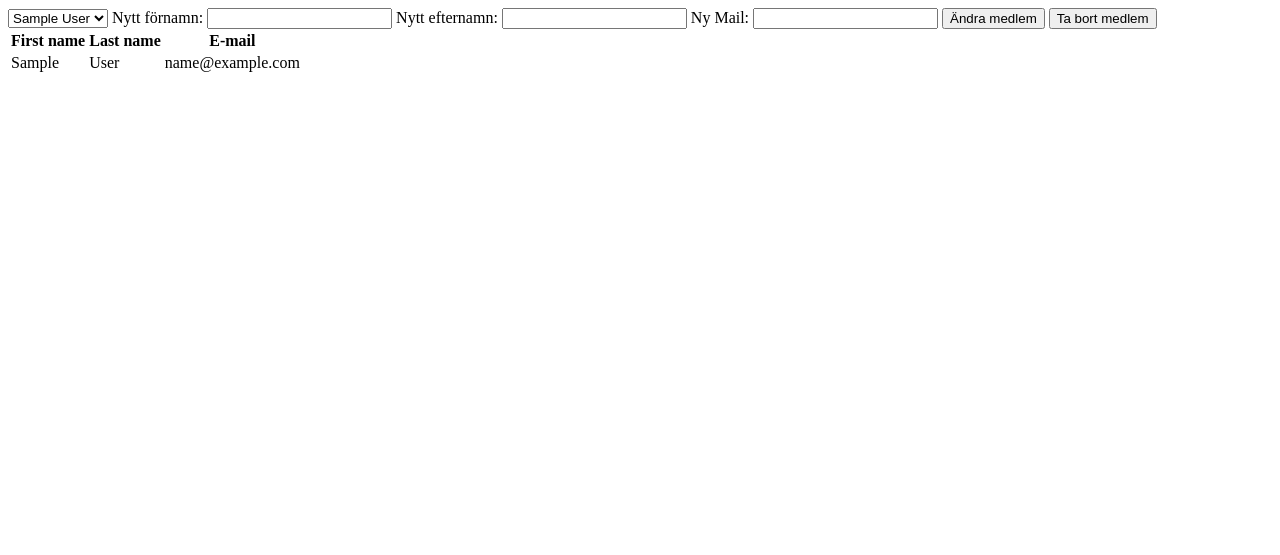
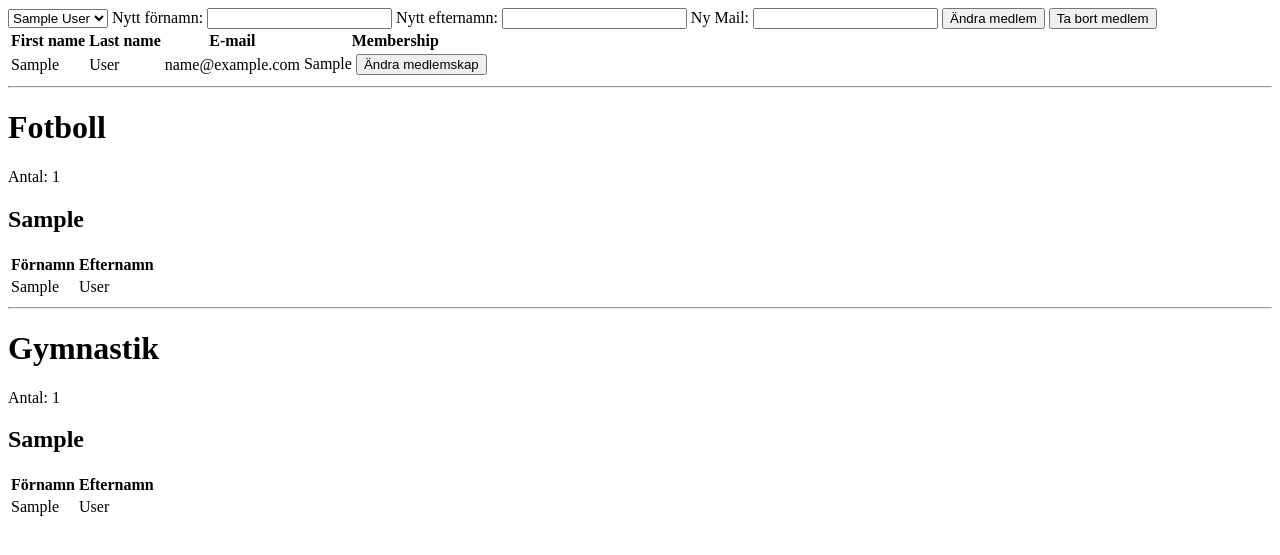
Before and after one commit to KristofferHellenas/ik_svalan, a PHP site: page /hoffa.php in a window 1280 px wide. Shown: the top 555 px of the page. Run offline with PHP 8.4, Linux system fonts and the light colour scheme; tables that the repository leaves empty or names only in its code hold one stand-in row (values such as "Sample post").

Commit message:
Uppdaterering skriver ut tabeller

```diff
--- a/hoffa.php
+++ b/hoffa.php
@@ -10,13 +10,52 @@ $dbh = new PDO('mysql:dbname=ik svalan;host=localhost', $user, $pw);
 
 $members = [];
 
+// Databas
 foreach($dbh->query("SELECT * FROM medlemmar") as $row){
   $members[] = $row;
 }
 
+// Hämta alla fotbolls lag
+$fotballteams = [];
+foreach($dbh->query("SELECT * FROM fotboll") as $row){
+  $fotballteams[] = $row;
+}
+
+
+// Hämta alla fotbollsspelare
+$fotballmembers = [];
+
+foreach($dbh->query("SELECT * FROM `medlemmar`
+JOIN fotboll_medlemmar
+ON fotboll_medlemmar.medlem_id = medlemmar.id
+JOIN fotboll
+ON fotboll.id = fotboll_medlemmar.fotboll_id
+") as $row){
+  $fotballmembers[] = $row;
+}
+
+// Hämta alla gymnastik grupper
+$gymgroups = [];
+foreach($dbh->query("SELECT * FROM gymnastik") as $row){
+  $gymgroups[] = $row;
+}
+
+// Hämta alla gymnaster
+$gymmembers = [];
+
+foreach($dbh->query("SELECT * FROM `medlemmar`
+JOIN gymnastik_medlemmar
+ON gymnastik_medlemmar.medlem_id = medlemmar.id
+JOIN gymnastik
+ON gymnastik.id = gymnastik_medlemmar.gymnastik_id
+") as $row){
+  $gymmembers[] = $row;
+}
+
+// Hämta
 
 // echo '<pre>';
-// var_dump($members);
+// var_dump($fotballmembers);
 // echo '</pre>';
 
 // Ändra medlem
@@ -86,12 +125,47 @@ if(isset($_POST['deletemember'])){
   <th>First name</th>
   <th>Last name</th>
   <th>E-mail</th>
+  <th>Membership</th>
   </tr>
   <?php
       foreach($members as $member){
-        echo '<tr><td>' . $member['first_name'] . '</td><td>' . $member['last_name'] . '</td><td>' . $member['e_mail'] . '</td></tr>';
+        echo '<tr><td>' . $member['first_name'] . '</td><td>' . $member['last_name'] . '</td><td>' . $member['e_mail'] . '</td><td>' . $member['membership'] . ' <input type="submit" name="' . $member['id'] . '" value="Ändra medlemskap"></td></tr>';
       }
   ?>
   </table>
+  <hr>
+  <h1>Fotboll</h1>
+  <?php
+  echo 'Antal: ' . count($fotballmembers);
+    foreach($fotballteams as $team){
+      echo '<table>';
+      echo '<h2>' . $team['grupp'] . '</h2>';
+      echo '<tr><th>Förnamn</th><th>Efternamn</th></tr>';
+
+        foreach($fotballmembers as $fotballmember){
+          if($fotballmember['grupp'] == $team['grupp']){
+            echo '<tr><td>' . $fotballmember['first_name'] . '</td><td>' . $fotballmember['last_name'] . '</td></tr>';
+          }
+        }
+
+      echo '</table>';
+    }
+  ?>
+  <hr>
+  <h1>Gymnastik</h1>
+    <?php
+    echo 'Antal: ' . count($gymmembers);
+    foreach($gymgroups as $gymgroup){
+      echo '<table>';
+      echo '<h2>' . $gymgroup['grupp'] . '</h2>';
+      echo '<tr><th>Förnamn</th><th>Efternamn</th></tr>';
+        foreach($gymmembers as $gymmember){
+          if($gymmember['grupp'] == $gymgroup['grupp']){
+            echo '<tr><td>' . $gymmember['first_name'] . '</td><td>' . $gymmember['last_name'] . '</td></tr>';
+          }
+        }
+      echo '</table>';
+    }
+    ?>
 </body>
 </html>
```
